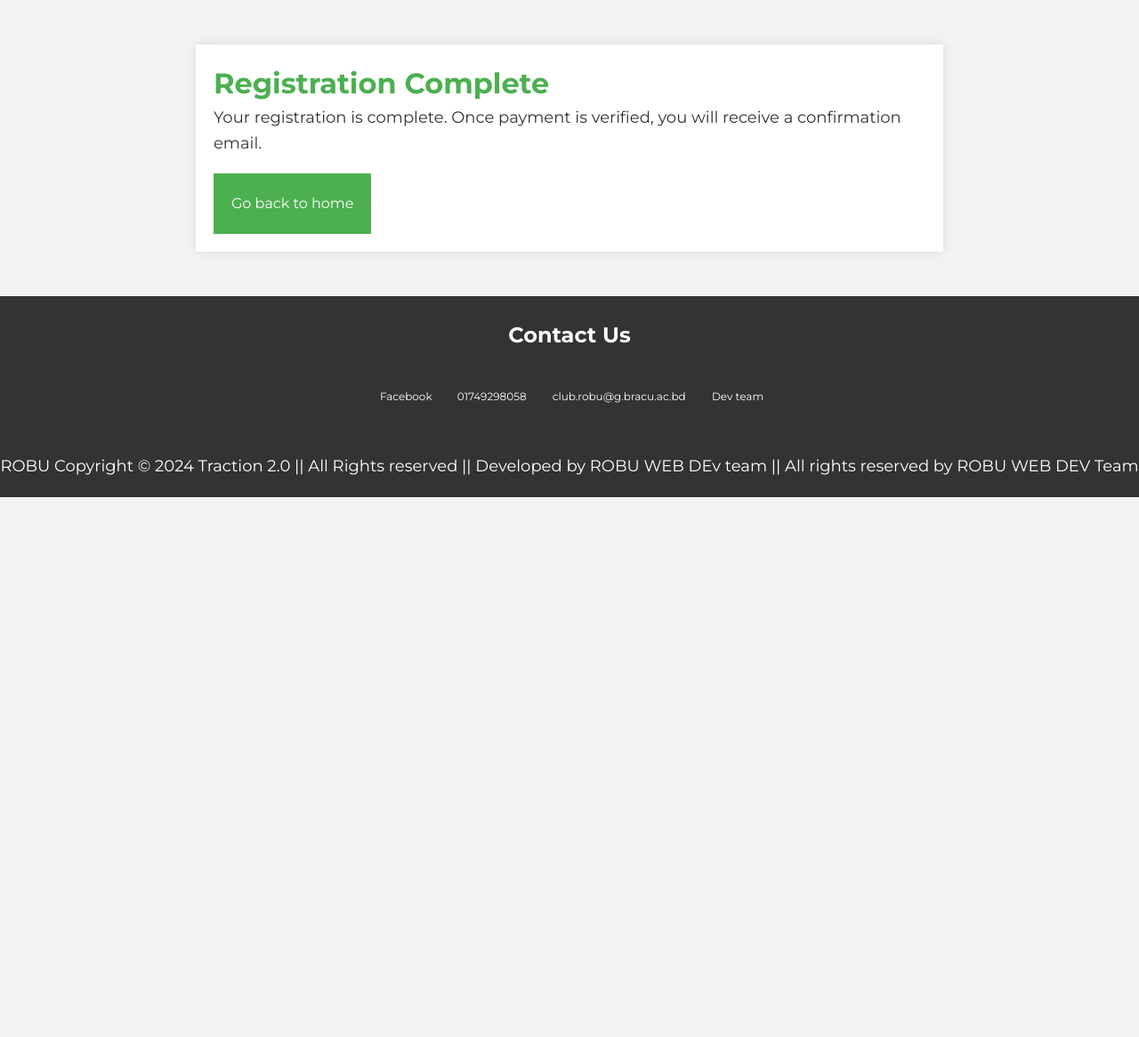
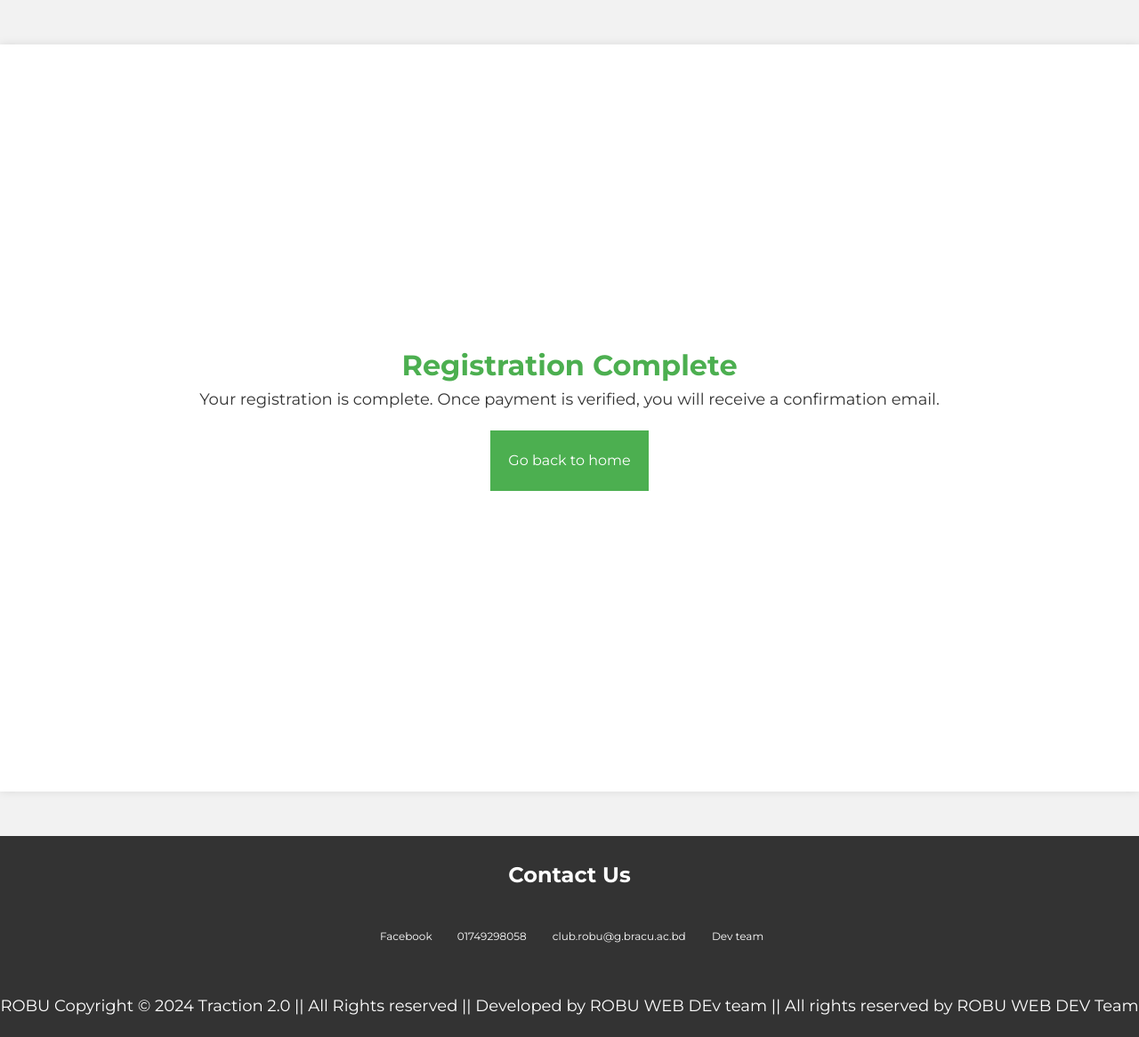
Before and after one commit to MahdiUddinAhmed/traction2.0, a Django app: page /registration-complete/ in a window 1280 px wide. Shown: the part 78-1244 px from the top of the page at 89% size. Before the commit the page ends 637 px from the top, so only its background shows below. Run offline with Django 4.2, Linux system fonts and the light colour scheme.

Commit message:
Your commit message here

```diff
--- a/static/css/reg.css
+++ b/static/css/reg.css
@@ -10,13 +10,18 @@ body {
 }
 
 .container {
-    max-width: 800px;
+    width: auto;
+    height: 100%;
     margin: 50px auto;
     padding: 20px;
     background-color: #fff;
     box-shadow: 0 0 10px rgba(0, 0, 0, 0.1);
+    display: flex;
+    flex-direction: column;
+    justify-content: center;
+    align-content: center;
+    flex-wrap: nowrap;
     align-items: center;
-    justify-content: center;
 }
 
 h1 {
--- a/static/css/spage.css
+++ b/static/css/spage.css
@@ -28,9 +28,9 @@ body {
     color: bisque;
 }
 
-.card img {
+card img {
     width: 30%;
-    height: 150px;
+    height: auto;
     margin-top: 20px;
     margin-bottom: 20px;
     margin-right: 50px;
```
Also changed, not shown: db.sqlite3.
